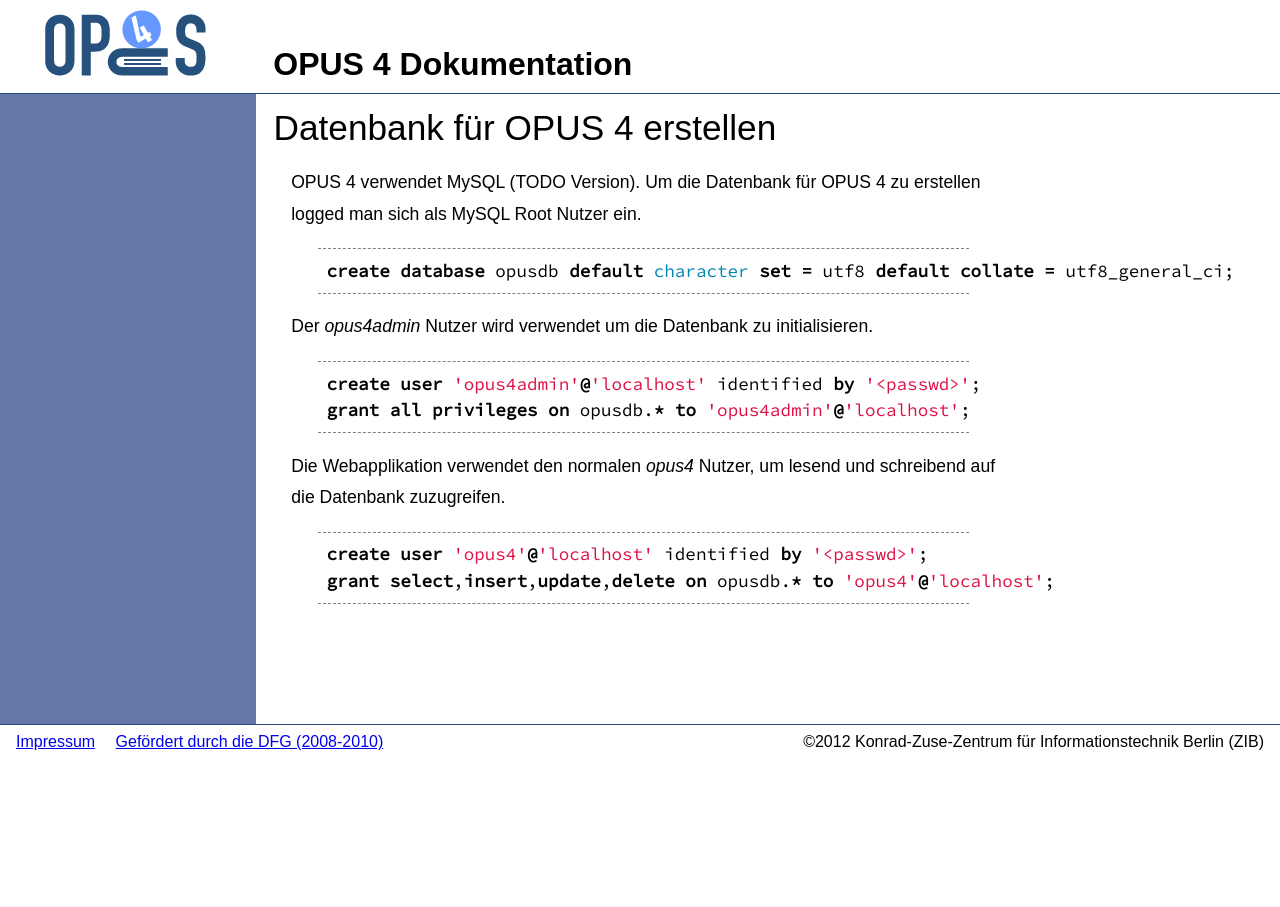
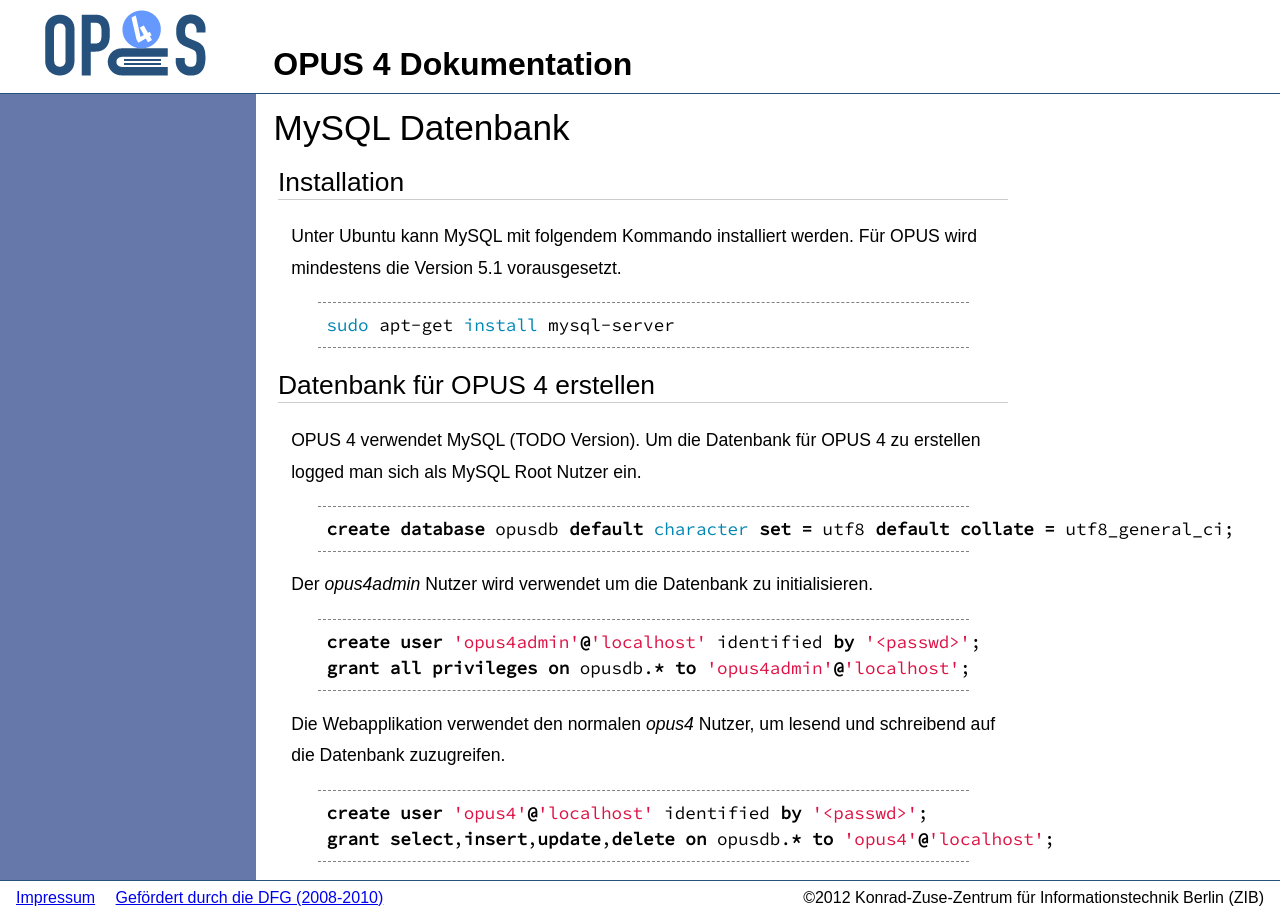
Before and after one commit to OPUS4/opus4.github.io, a Jekyll site: the page built from installation/database.md, in a window 1280 px wide. Built offline with Jekyll 4.4.1, drawn with Linux system fonts in a browser that asks for light colours.

Commit message:
#21 - MySQL Installation unter Ubuntu.

```diff
--- a/installation/database.md
+++ b/installation/database.md
@@ -1,8 +1,21 @@
 ---
 title: Datenbank
+weight: 40
 ---
 
-# Datenbank für OPUS 4 erstellen
+# MySQL Datenbank
+
+## Installation
+
+Unter Ubuntu kann MySQL mit folgendem Kommando installiert werden. Für OPUS wird mindestens die Version 5.1
+vorausgesetzt.
+
+{% highlight bash %}
+sudo apt-get install mysql-server
+{% endhighlight %}
+
+
+## Datenbank für OPUS 4 erstellen
 
 OPUS 4 verwendet MySQL (TODO Version). Um die Datenbank für OPUS 4 zu erstellen logged man sich als MySQL Root Nutzer
 ein.
```
